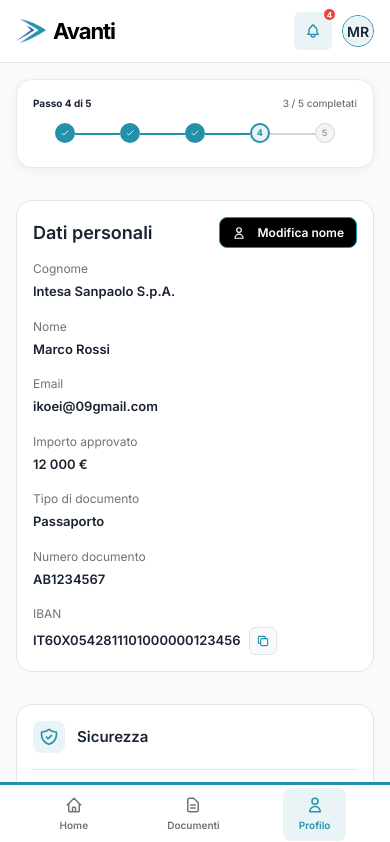
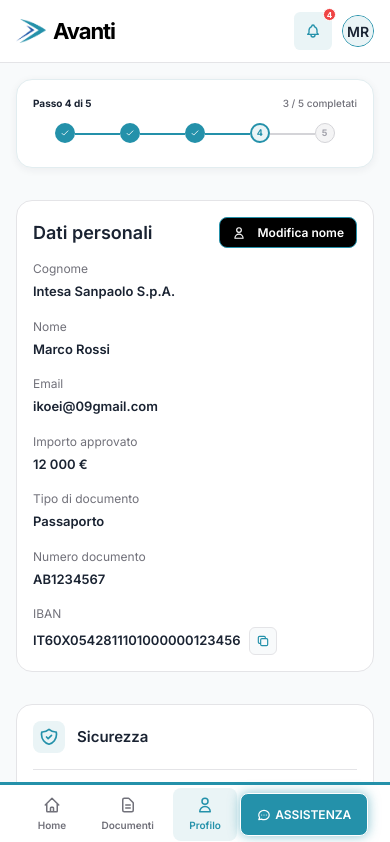
Before and after one commit to rmnzhyk09-png/frontsite, a Vue app: page /profile in a window 390 px wide. Shown: the top 842 px of the page. Built offline with nearby package versions, Linux system fonts and the light colour scheme.

Commit message:
feat: Assistenza glow button in mobile nav (Variant2), hover glows, hide nav on desktop

```diff
--- a/resources/js/components/sections/bank_bottom_nav.vue
+++ b/resources/js/components/sections/bank_bottom_nav.vue
@@ -9,6 +9,7 @@
 
 defineEmits<{
   navigate: [page: PageName]
+  assistenza: []
 }>()
 </script>
 
@@ -24,6 +25,10 @@
     >
       <bank-base-icon :name="item.icon" :size="18" />
       <span class="bottom-nav__label">{{ item.label }}</span>
+    </button>
+    <button class="bottom-nav__assist" type="button" @click="$emit('assistenza')">
+      <bank-base-icon name="message" :size="14" color="#ffffff" />
+      <span class="bottom-nav__assist-label">Assistenza</span>
     </button>
   </nav>
 </template>
@@ -42,6 +47,12 @@
   left: 0;
   right: 0;
   z-index: 100;
+}
+
+@media (min-width: 768px) {
+  .bottom-nav {
+    display: none;
+  }
 }
 
 .bottom-nav__item {
@@ -78,4 +89,36 @@
   font-size: 10px;
   font-weight: 600;
 }
+
+.bottom-nav__assist {
+  display: flex;
+  align-items: center;
+  justify-content: center;
+  gap: 4px;
+  min-width: 108px;
+  height: 43px;
+  padding: 4px 16px;
+  background: var(--bg-brand);
+  border: 1px solid var(--text-white);
+  box-shadow: 0 0 12px rgba(36, 145, 170, 0.55);
+  border-radius: 8px;
+  cursor: pointer;
+}
+
+.bottom-nav__assist:hover {
+  background-color: var(--bg-brand-dark);
+}
+
+.bottom-nav__assist:focus-visible {
+  outline: 2px solid var(--text-primary);
+  outline-offset: 2px;
+}
+
+.bottom-nav__assist-label {
+  font-size: 12px;
+  font-weight: 600;
+  text-transform: uppercase;
+  color: var(--text-white);
+  white-space: nowrap;
+}
 </style>
--- a/resources/js/components/sections/bank_header.vue
+++ b/resources/js/components/sections/bank_header.vue
@@ -168,16 +168,21 @@
   border-radius: var(--radius-button);
   background: var(--bg-brand);
   border: none;
+  box-sizing: border-box;
   cursor: pointer;
   font-family: var(--font-main);
   font-size: 16px;
   font-weight: 600;
   color: var(--text-white);
-  transition: background-color 0.2s;
+  transition: background-color 0.2s, box-shadow 0.2s;
   position: relative;
 }
 
-.header__assistenza:hover { background-color: var(--bg-brand-dark); }
+.header__assistenza:hover {
+  background-color: var(--bg-brand-dark);
+  box-shadow: 0 0 12px rgba(36, 145, 170, 0.6);
+  border: 1px solid var(--text-white);
+}
 
 .header__badge {
   position: absolute;
@@ -237,10 +242,16 @@
     border-radius: 6.33px;
     background: var(--bg-brand-light);
     border: none;
+    box-sizing: border-box;
     display: flex;
     align-items: center;
     justify-content: center;
     color: var(--text-brand);
+  }
+
+  .header__bell:hover {
+    border: 1px solid var(--border-brand);
+    box-shadow: 0 0 12px rgba(36, 145, 170, 0.35);
   }
 
   .header__bell-count {
--- a/resources/js/pages/HomePage.vue
+++ b/resources/js/pages/HomePage.vue
@@ -161,6 +161,7 @@
       :nav-items="navItems"
       :active-page="activePage"
       @navigate="handleNavigate"
+      @assistenza="handleAssistenza"
     />
 
     <bank-edit-name-modal
--- a/resources/js/pages/ProfilePage.vue
+++ b/resources/js/pages/ProfilePage.vue
@@ -174,6 +174,7 @@
       :nav-items="navItems"
       :active-page="activePage"
       @navigate="handleNavigate"
+      @assistenza="handleAssistenza"
     />
 
     <bank-edit-name-modal
```
